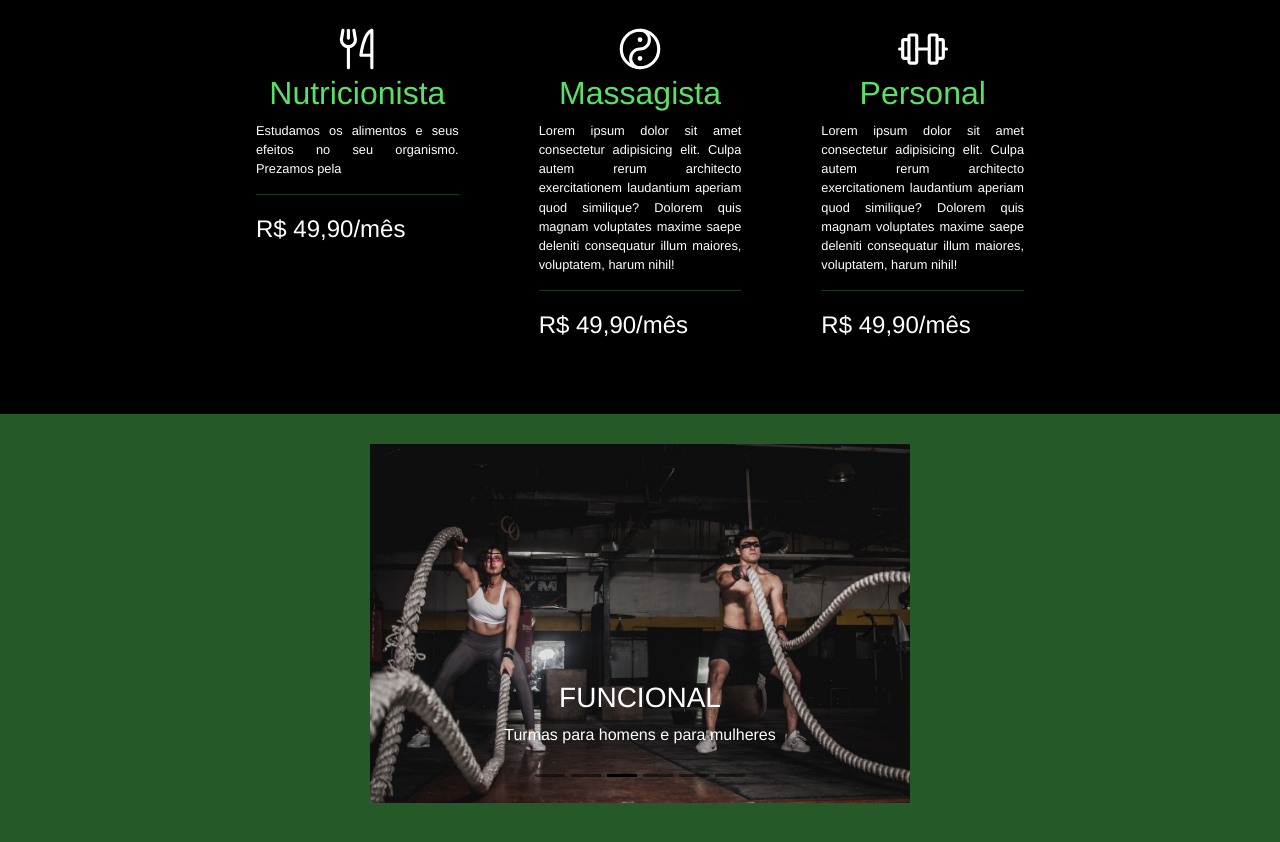
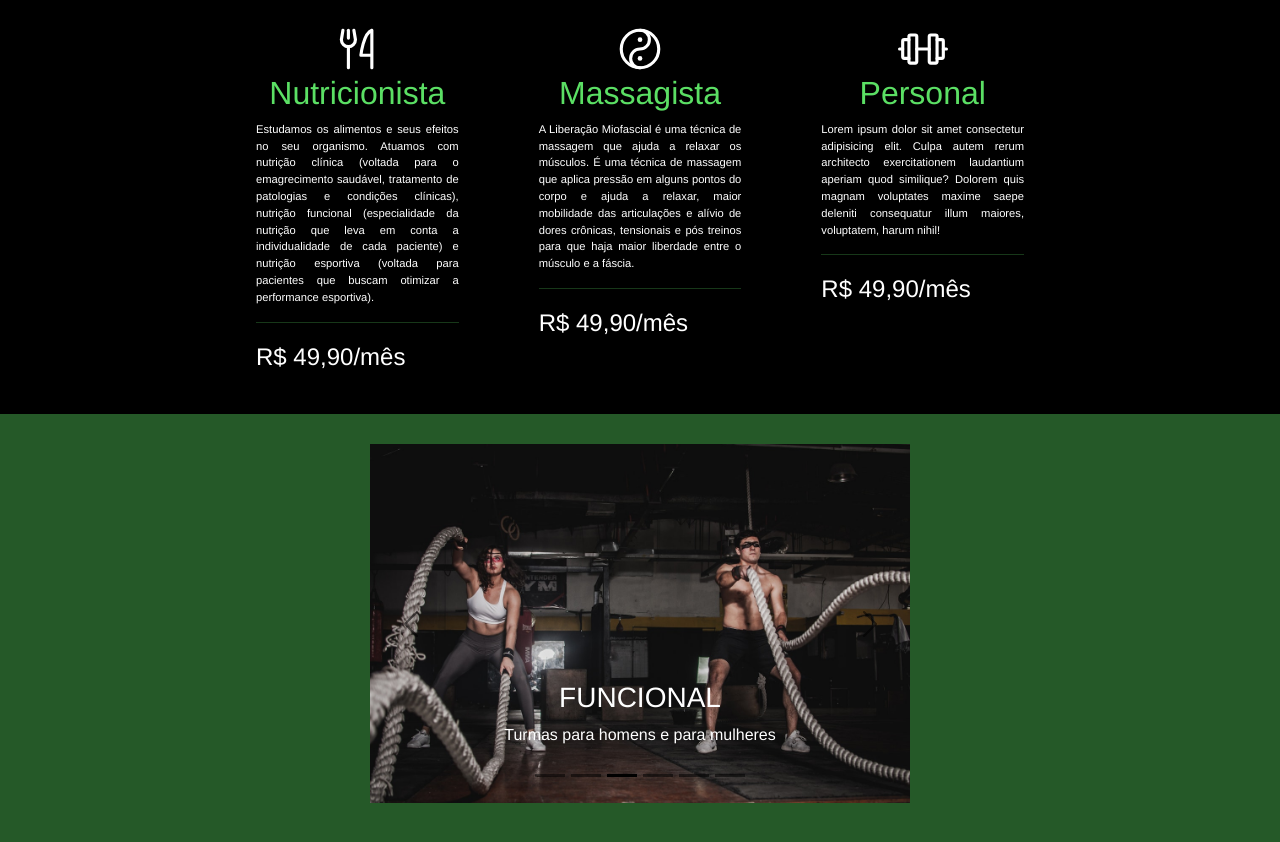
Before and after one commit to MendesIsrael/instituto-mendes-de-sa, a React (Vite) app in the folder project-imendesdesa/: page /vigor in a window 1280 px wide. Shown: the part 2200-3042 px from the top of the page. Built offline with nearby package versions, Linux system fonts and the light colour scheme.

Commit message:
atualizado

```diff
--- a/project-imendesdesa/src/components/NavBar.tsx
+++ b/project-imendesdesa/src/components/NavBar.tsx
@@ -17,7 +17,7 @@ export function NavBar() {
           <a href="https://www.instagram.com/institutomendesa/" target="_blank">
             <img src="../img/instagram.png" alt="instagram" />
           </a>
-          <a href="#" target="_blank">
+          <a href="https://www.facebook.com/profile.php?id=100089147117778" target="_blank">
             <img src="../img/facebook.png" alt="facebook" />
           </a>
           <a href="mailto:institutomendesa@outlook.com" target="_blank">
--- a/project-imendesdesa/src/pages/Vigor.module.css
+++ b/project-imendesdesa/src/pages/Vigor.module.css
@@ -266,7 +266,7 @@ button {
 }
 .adicionais p {
   text-align: justify;
-  font-size: 0.8rem;
+  font-size: 0.7rem;
   color: var(--white);
 }
 .precoAdicionais p {
--- a/project-imendesdesa/src/pages/Vigor.tsx
+++ b/project-imendesdesa/src/pages/Vigor.tsx
@@ -184,7 +184,7 @@ export function Vigor() {
               <div className={styles.adicionais}>
                 <ForkKnife size={50} color="white"/>
                 <h2>Nutricionista</h2>
-                <p className={styles.explicacaoAdicionais}>Estudamos os alimentos e seus efeitos no seu organismo. Prezamos pela</p><hr />
+                <p className={styles.explicacaoAdicionais}>Estudamos os alimentos e seus efeitos no seu organismo. Atuamos com nutrição clínica (voltada para o emagrecimento saudável, tratamento de patologias e condições clínicas), nutrição funcional (especialidade da nutrição que leva em conta a individualidade de cada paciente) e nutrição esportiva (voltada para pacientes que buscam otimizar a performance esportiva).</p><hr />
                 <div className={styles.precoAdicionais}>
                   <p>R$ 49,90/mês</p>
                 </div>
@@ -192,7 +192,7 @@ export function Vigor() {
               <div className={styles.adicionais}>
                 <YinYang size={50} color="white"/>
                 <h2>Massagista</h2>
-                <p className={styles.explicacaoAdicionais}>Lorem ipsum dolor sit amet consectetur adipisicing elit. Culpa autem rerum architecto exercitationem laudantium aperiam quod similique? Dolorem quis magnam voluptates maxime saepe deleniti consequatur illum maiores, voluptatem, harum nihil!</p><hr />
+                <p className={styles.explicacaoAdicionais}>A Liberação Miofascial é uma técnica de massagem que ajuda a relaxar os músculos. É uma técnica de massagem que aplica pressão em alguns pontos do corpo e ajuda a relaxar, maior mobilidade das articulações e alívio de dores crônicas, tensionais e pós treinos para que haja maior liberdade entre o músculo e a fáscia.</p><hr />
                 <div className={styles.precoAdicionais}>
                   <p>R$ 49,90/mês</p>
                 </div>
```
